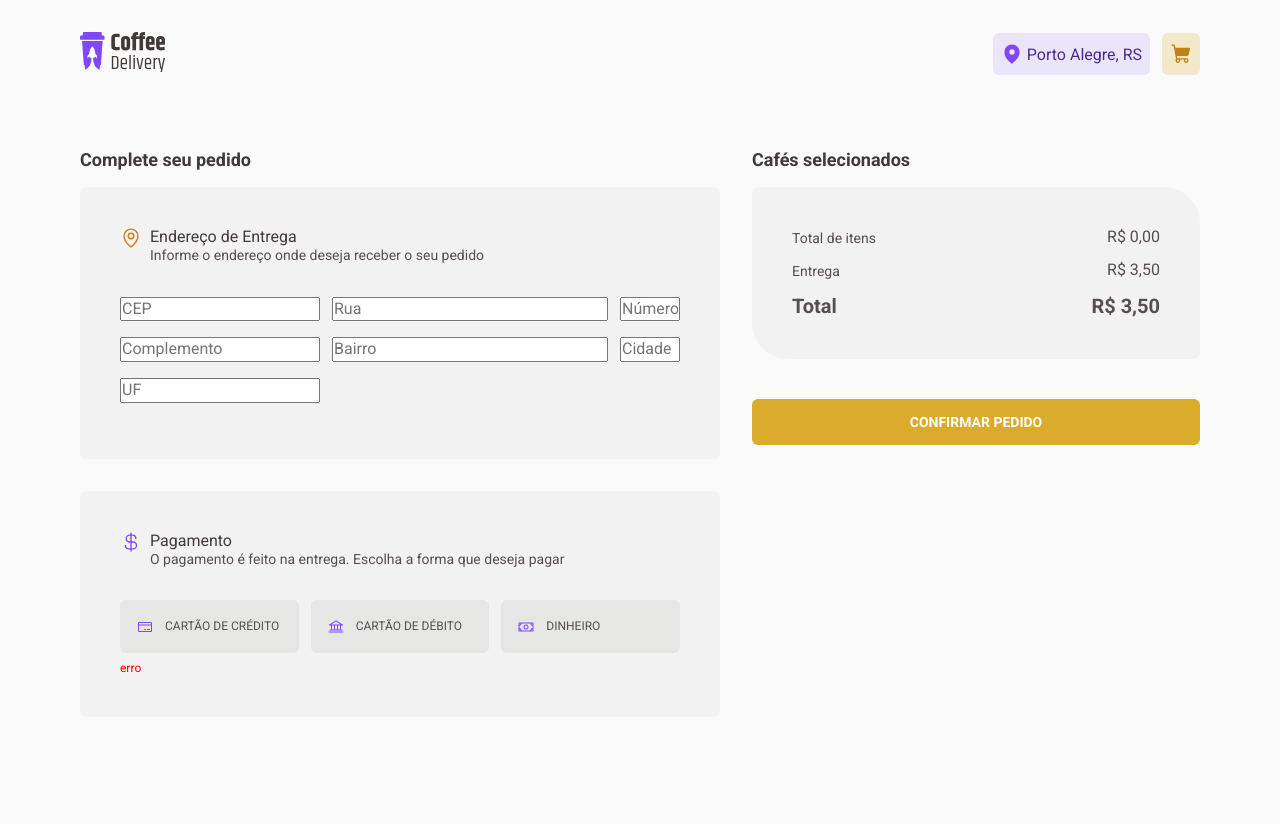
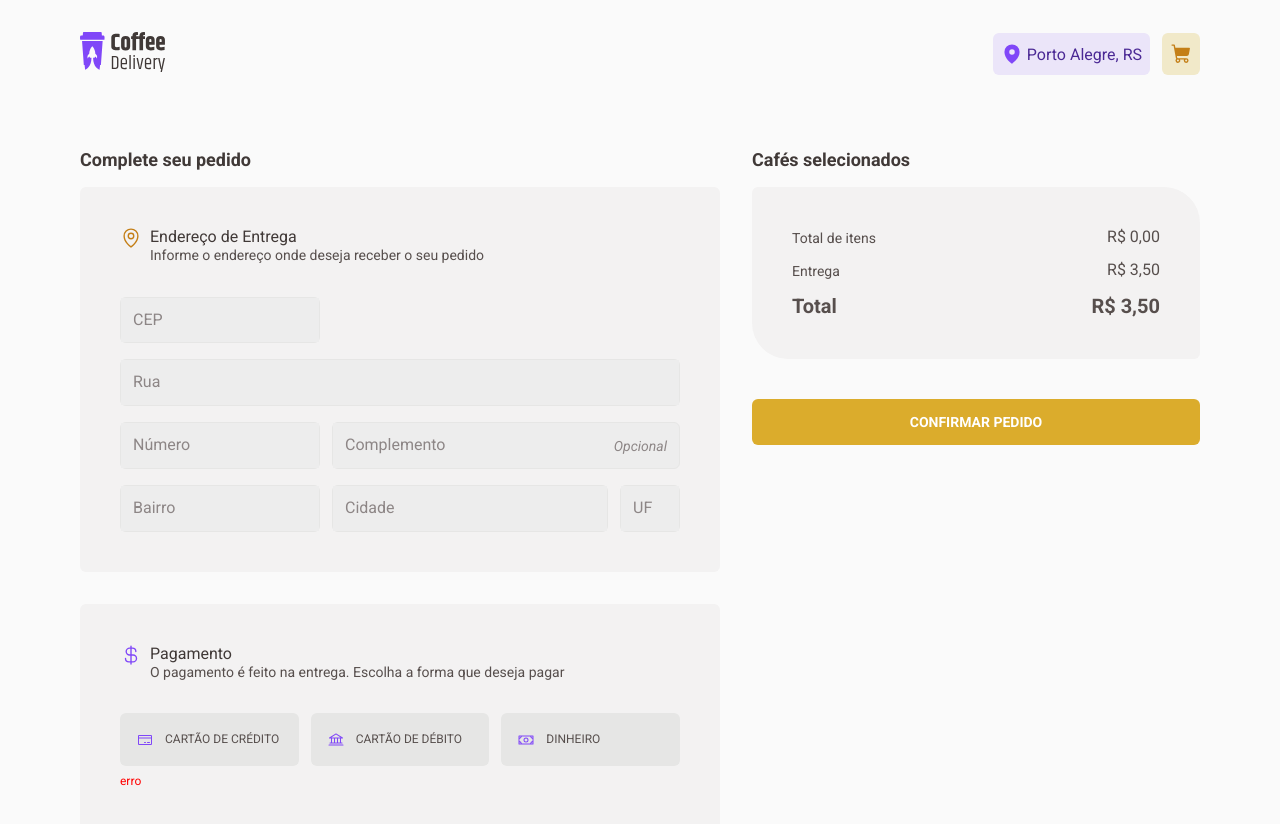
Before and after one commit to marlondenisck/ignite-coffe-delivery, a React (Vite) app: page /cart in a window 1280 px wide. Shown: the top 824 px of the page. Before the commit the page ends 800 px from the top, so only its background shows below. Built offline with nearby package versions, Linux system fonts and the light colour scheme.

Commit message:
adiciona controle de foco nos campos de endereço no componente Cart e refatora estilos para melhor organização

```diff
--- a/src/pages/Cart/index.tsx
+++ b/src/pages/Cart/index.tsx
@@ -1,4 +1,4 @@
-import React, { useContext } from 'react'
+import React, { useContext, useState, FocusEvent } from 'react'
 import {
   Bank,
   CreditCard,
@@ -18,6 +18,7 @@ const entrega = 3.5
 
 export function Cart() {
   const { items, removeFromCart, updateQuantity } = useContext(CartContext)
+  const [focusedInput, setFocusedInput] = useState<string | null>(null)
 
   const coffeesInCart = items.map(item => {
     const coffeeInfo = coffees.find(coffee => coffee.id === item.id)
@@ -50,6 +51,14 @@ export function Cart() {
     }
   }
 
+  function handleFocus(event: FocusEvent<HTMLInputElement>) {
+    setFocusedInput(event.target.name)
+  }
+
+  function handleBlur() {
+    setFocusedInput(null)
+  }
+
   return (
     <main className="container-cart">
       <div className="info-container-cart">
@@ -68,13 +77,115 @@ export function Cart() {
             </header>
 
             <div className="address-form-cart">
-              <input type="text" name="cep" placeholder="CEP" />
-              <input type="text" name="rua" placeholder="Rua" />
-              <input type="text" name="numero" placeholder="Número" />
-              <input type="text" name="complemento" placeholder="Complemento" />
-              <input type="text" name="bairro" placeholder="Bairro" />
-              <input type="text" name="cidade" placeholder="Cidade" />
-              <input type="text" name="uf" placeholder="UF" />
+              <div className="address-form-cart-box-form grid-area-cep">
+                <label
+                  htmlFor="cep"
+                  className="address-form-cart-box-label"
+                  data-state={focusedInput === 'cep' ? 'focused' : 'blurred'}
+                >
+                  <input
+                    type="text"
+                    name="cep"
+                    placeholder="CEP"
+                    onFocus={handleFocus}
+                    onBlur={handleBlur}
+                  />
+                </label>
+              </div>
+              <div className="address-form-cart-box-form grid-area-rua">
+                <label
+                  htmlFor="rua"
+                  className="address-form-cart-box-label"
+                  data-state={focusedInput === 'rua' ? 'focused' : 'blurred'}
+                >
+                  <input
+                    type="text"
+                    name="rua"
+                    placeholder="Rua"
+                    onFocus={handleFocus}
+                    onBlur={handleBlur}
+                  />
+                </label>
+              </div>
+
+              <div className="address-form-cart-box-form grid-area-numero">
+                <label
+                  htmlFor="numero"
+                  className="address-form-cart-box-label"
+                  data-state={focusedInput === 'numero' ? 'focused' : 'blurred'}
+                >
+                  <input
+                    type="text"
+                    name="numero"
+                    placeholder="Número"
+                    onFocus={handleFocus}
+                    onBlur={handleBlur}
+                  />
+                </label>
+              </div>
+              <div className="address-form-cart-box-form grid-area-complemento">
+                <label
+                  htmlFor="complemento"
+                  className="address-form-cart-box-label"
+                  data-state={
+                    focusedInput === 'complemento' ? 'focused' : 'blurred'
+                  }
+                >
+                  <input
+                    type="text"
+                    name="complemento"
+                    placeholder="Complemento"
+                    onFocus={handleFocus}
+                    onBlur={handleBlur}
+                  />
+                  <span>Opcional</span>
+                </label>
+              </div>
+              <div className="address-form-cart-box-form grid-area-bairro">
+                <label
+                  htmlFor="bairro"
+                  className="address-form-cart-box-label"
+                  data-state={focusedInput === 'bairro' ? 'focused' : 'blurred'}
+                >
+                  <input
+                    type="text"
+                    name="bairro"
+                    placeholder="Bairro"
+                    onFocus={handleFocus}
+                    onBlur={handleBlur}
+                  />
+                </label>
+              </div>
+              <div className="address-form-cart-box-form grid-area-cidade">
+                <label
+                  htmlFor="cidade"
+                  className="address-form-cart-box-label"
+                  data-state={focusedInput === 'cidade' ? 'focused' : 'blurred'}
+                >
+                  <input
+                    type="text"
+                    name="cidade"
+                    placeholder="Cidade"
+                    onFocus={handleFocus}
+                    onBlur={handleBlur}
+                  />
+                </label>
+              </div>
+              <div className="address-form-cart-box-form grid-area-uf">
+                <label
+                  htmlFor="uf"
+                  className="address-form-cart-box-label"
+                  data-state={focusedInput === 'uf' ? 'focused' : 'blurred'}
+                >
+                  <input
+                    type="text"
+                    name="uf"
+                    placeholder="UF"
+                    onFocus={handleFocus}
+                    onBlur={handleBlur}
+                  />
+                </label>
+              </div>
             </div>
           </div>
 
--- a/src/pages/Cart/styles.css
+++ b/src/pages/Cart/styles.css
@@ -69,11 +69,33 @@
   display: grid;
   grid-template-areas:
     'cep . .'
-    'street street street'
-    'number fullAddress fullAddress'
-    'neighborhood city state';
+    'rua rua rua'
+    'numero complemento complemento'
+    'bairro cidade uf';
   grid-template-columns: 200px 1fr 60px;
   grid-gap: 16px 12px;
+}
+
+.grid-area-cep {
+  grid-area: cep;
+}
+.grid-area-rua {
+  grid-area: rua;
+}
+.grid-area-numero {
+  grid-area: numero;
+}
+.grid-area-complemento {
+  grid-area: complemento;
+}
+.grid-area-bairro {
+  grid-area: bairro;
+}
+.grid-area-cidade {
+  grid-area: cidade;
+}
+.grid-area-uf {
+  grid-area: uf;
 }
 
 .payment-container-cart {
@@ -283,3 +305,51 @@
 .card-cart {
   background-color: var(--base-card);
 }
+
+.address-form-cart-box-form {
+  display: flex;
+  flex-direction: column;
+  gap: 8px;
+}
+
+.address-form-cart-box-label {
+  display: flex;
+  align-items: center;
+  justify-content: space-between;
+  border-radius: 6px;
+  border: 1px solid var(--base-button);
+  border-radius: 6px;
+
+  background-color: var(--base-input);
+
+  transition: all 0.2s;
+
+  &[data-state='focused'] {
+    border-color: var(--yellow-dark);
+  }
+
+  &[data-state='blurred'] {
+    border-color: var(--base-button);
+  }
+
+  input {
+    color: var(--base-text);
+    width: 100%;
+    background-color: var(--base-input);
+    border: none;
+    padding: 12px;
+    outline: none;
+
+    &::placeholder {
+      color: var(--base-label);
+    }
+  }
+  span {
+    color: var(--base-label);
+    padding-right: 12px;
+    font-size: 0.875rem;
+    line-height: 130%;
+    font-weight: 400;
+    font-style: italic;
+  }
+}
```
